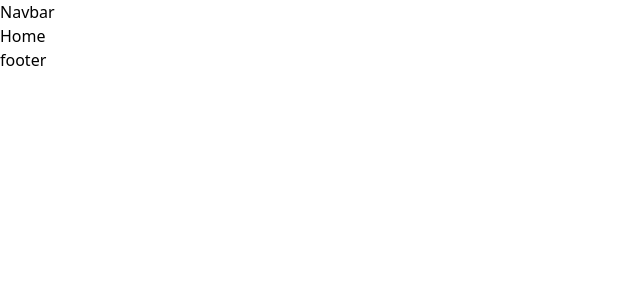
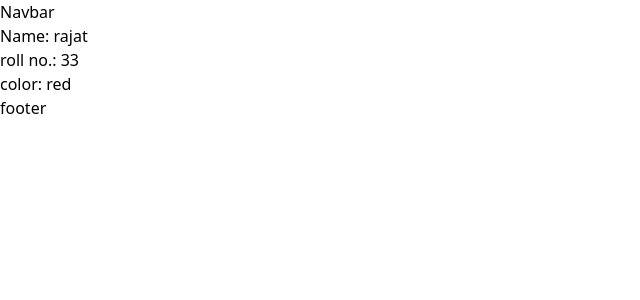
Before and after one commit to Rajat1Ggc/react-ecomm-project, a React (Vite) app: page / in a window 1280 px wide. Shown: the top 300 px of the page, without its empty margins (0-640 px from the left). Built offline with nearby package versions, Linux system fonts and the light colour scheme.

Commit message:
Context api (#2)
* context api used and how to apply

* use context Api another file also

```diff
--- a/package.json
+++ b/package.json
@@ -10,8 +10,10 @@
     "preview": "vite preview"
   },
   "dependencies": {
+    "@headlessui/react": "^1.7.17",
     "react": "^18.2.0",
     "react-dom": "^18.2.0",
+    "react-icons": "^4.11.0",
     "react-router-dom": "^6.18.0"
   },
   "devDependencies": {
--- a/src/App.jsx
+++ b/src/App.jsx
@@ -1,19 +1,25 @@
+import { BrowserRouter as Router, Route, Routes } from 'react-router-dom';
 import Home from './pages/home/Home';
-import { BrowserRouter as Router, Route, Routes } from 'react-router-dom';
+import Order from './pages/order/Orders';
+import Cart from './pages/cart/cart';
+import Dashboard from './pages/admin/dashboard/dashboard';
+import NoPage from './pages/nopage/NoPage';
+import MyState from './context/data/myState';
+
 const App = () => {
   return (
-    <div>
+    <MyState>
       <Router>
         <Routes>
           <Route path="/" element={<Home />} />
-          <Route path="/order" element={<Home />} />
-          <Route path="/cart" element={<Home />} />
-          <Route path="/dashboard" element={<Home />} />
+          <Route path="/order" element={<Order />} />
+          <Route path="/cart" element={<Cart />} />
+          <Route path="/dashboard" element={<Dashboard />} />
           {/* when path not match then this path run  */}
-          <Route path="*" element={<Home />} />
+          <Route path="*" element={<NoPage />} />
         </Routes>
       </Router>
-    </div>
+    </MyState>
   );
 };
 
--- a/src/components/footer/Footer.jsx
+++ b/src/components/footer/Footer.jsx
@@ -1,5 +1,3 @@
-import React from 'react';
-
 const Footer = () => {
   return <div>footer</div>;
 };
--- /dev/null
+++ b/src/context/data/myContext.jsx
@@ -0,0 +1,4 @@
+import { createContext } from 'react';
+
+const myContext = createContext();
+export default myContext;
--- /dev/null
+++ b/src/context/data/myState.jsx
@@ -0,0 +1,20 @@
+import React from 'react';
+import myContext from './myContext';
+
+const MyState = (props) => {
+  const state = {
+    name: 'rajat',
+    rollNo: 33,
+  };
+  const color = 'red';
+  // when we pass more then 1 variable then
+  // value = {state, color} gives error
+  // correct method  value = {{state, color}} make an object
+  return (
+    <myContext.Provider value={{ state, color }}>
+      {props.children}
+    </myContext.Provider>
+  );
+};
+
+export default MyState;
--- a/src/pages/home/Home.jsx
+++ b/src/pages/home/Home.jsx
@@ -1,10 +1,24 @@
-import React from 'react';
+import { useContext } from 'react';
 import Layout from '../../components/layout/Layout';
+import myContext from '../../context/data/myContext';
 
 const Home = () => {
+  const context = useContext(myContext);
+  console.log(context);
+  // output : {name: 'rajat', rollNo: 33}
+  // when single variable comes
+  // const { name, rollNo } = context;
+  // when more then 2 variable comes then destr
+  const { state, color } = context;
+
+  // destructred
   return (
     <div>
-      <Layout>Home</Layout>
+      <Layout>
+        <h1>Name: {state.name}</h1>
+        <h1>roll no.: {state.rollNo}</h1>
+        <h1>color: {color}</h1>
+      </Layout>
     </div>
   );
 };
--- /dev/null
+++ b/src/pages/order/Orders.jsx
@@ -0,0 +1,17 @@
+import { useContext } from 'react';
+import myContext from '../../context/data/myContext';
+import Layout from '../../components/layout/Layout';
+
+const Order = () => {
+  const context = useContext(myContext);
+  const { name, rollNo } = context;
+
+  return (
+    <Layout>
+      <h1>Name: {name}</h1>
+      <h1>Name: {rollNo}</h1>
+    </Layout>
+  );
+};
+
+export default Order;
--- a/src/pages/order/order.jsx
+++ /dev/null
@@ -1,7 +0,0 @@
-import React from 'react';
-
-const Order = () => {
-  return <div>order</div>;
-};
-
-export default Order;
```
Also changed, not shown: 1 other file (tests, documents, lock files or other folders).
